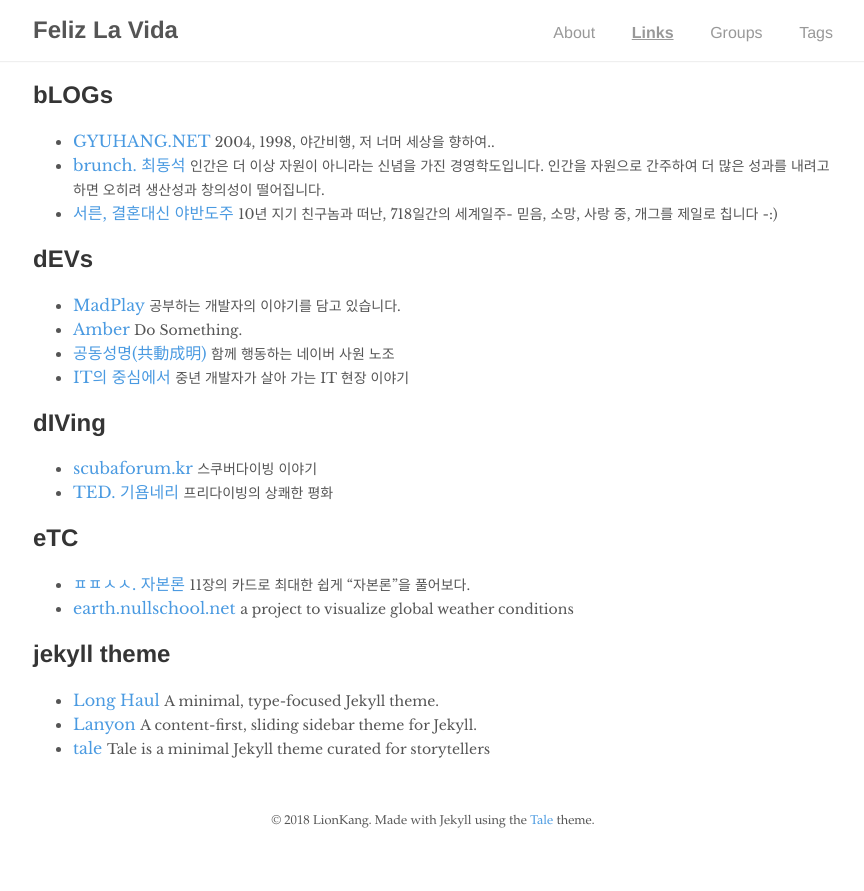
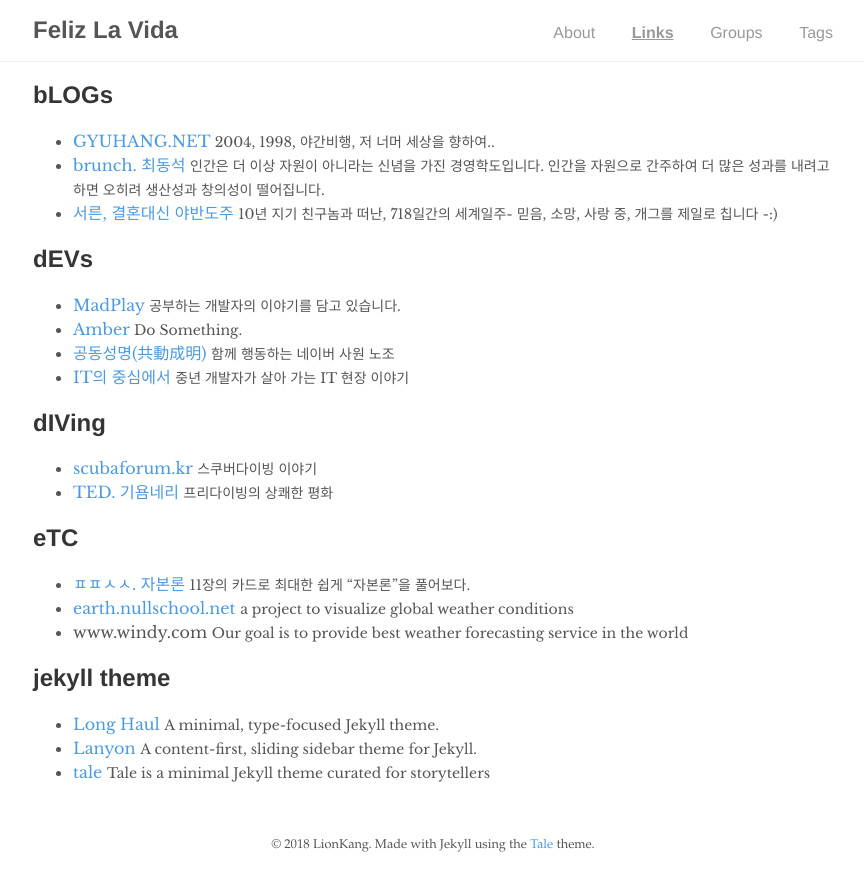
Before and after one commit to lionkang/lionkang.github.io, a Jekyll site: the page built from links.md, in a window 1280 px wide. Shown: the top 891 px of the page, without its empty margins (207-1071 px from the left). Built offline with Jekyll 4.4.1, drawn with Linux system fonts in a browser that asks for light colours; nearby versions of some CDN libraries; comment, search, counter and statistics services are not loaded.

Commit message:
links contents updated

```diff
--- a/links.md
+++ b/links.md
@@ -26,6 +26,8 @@
 <ul>
 	<li><a href="http://ppss.kr/archives/61578" target="_blank">ㅍㅍㅅㅅ. 자본론</a> <span style="font-size:14px">11장의 카드로 최대한 쉽게 “자본론”을 풀어보다.</span></li>
 	<li><a href="https://earth.nullschool.net/" target="_blank">earth.nullschool.net</a> <span style="font-size:14px">a project to visualize global weather conditions</span></li>
+	<li><a href="https://www.windy.com" target="_blank"></a>www.windy.com <span style="font-size:14px">Our goal is to provide best weather forecasting service in the world</span></li>
+
 </ul>
 <h2>jekyll theme</h2>
 <ul>
```
